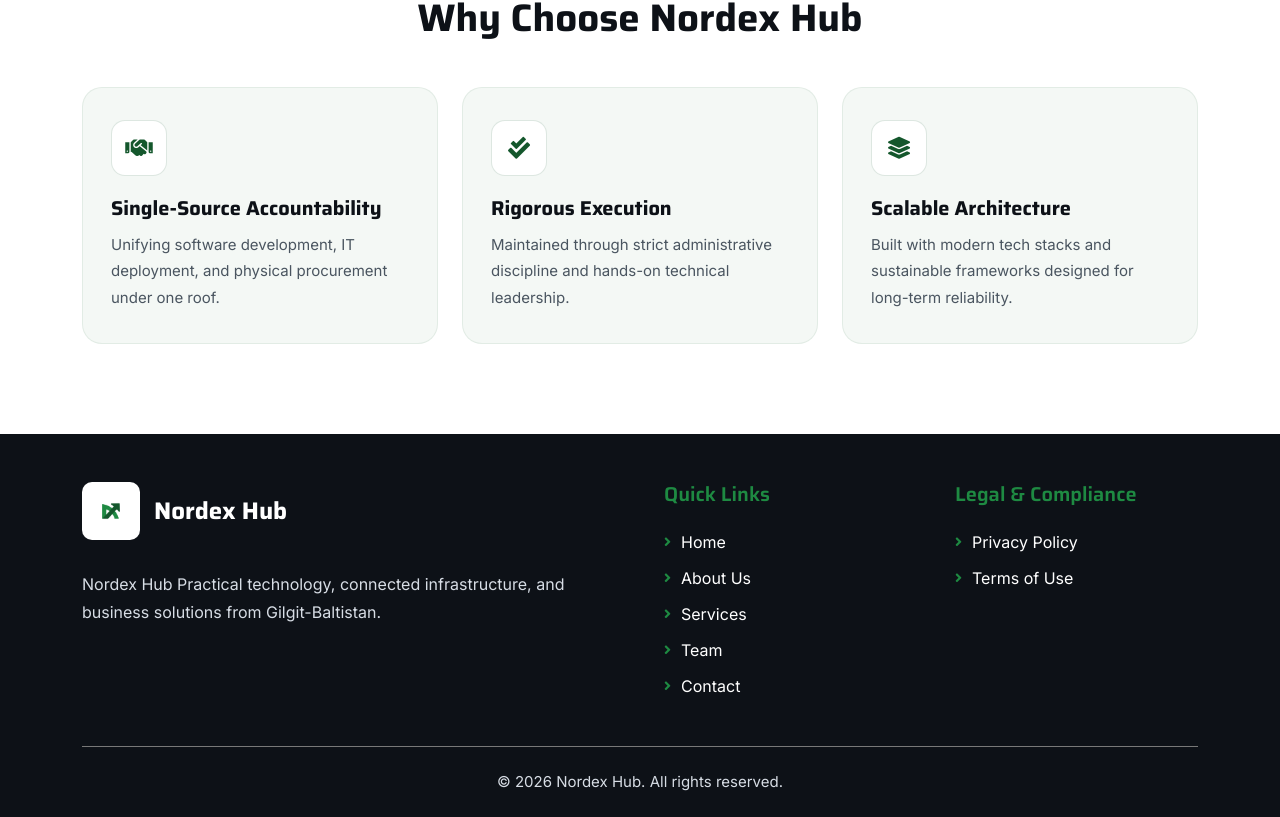
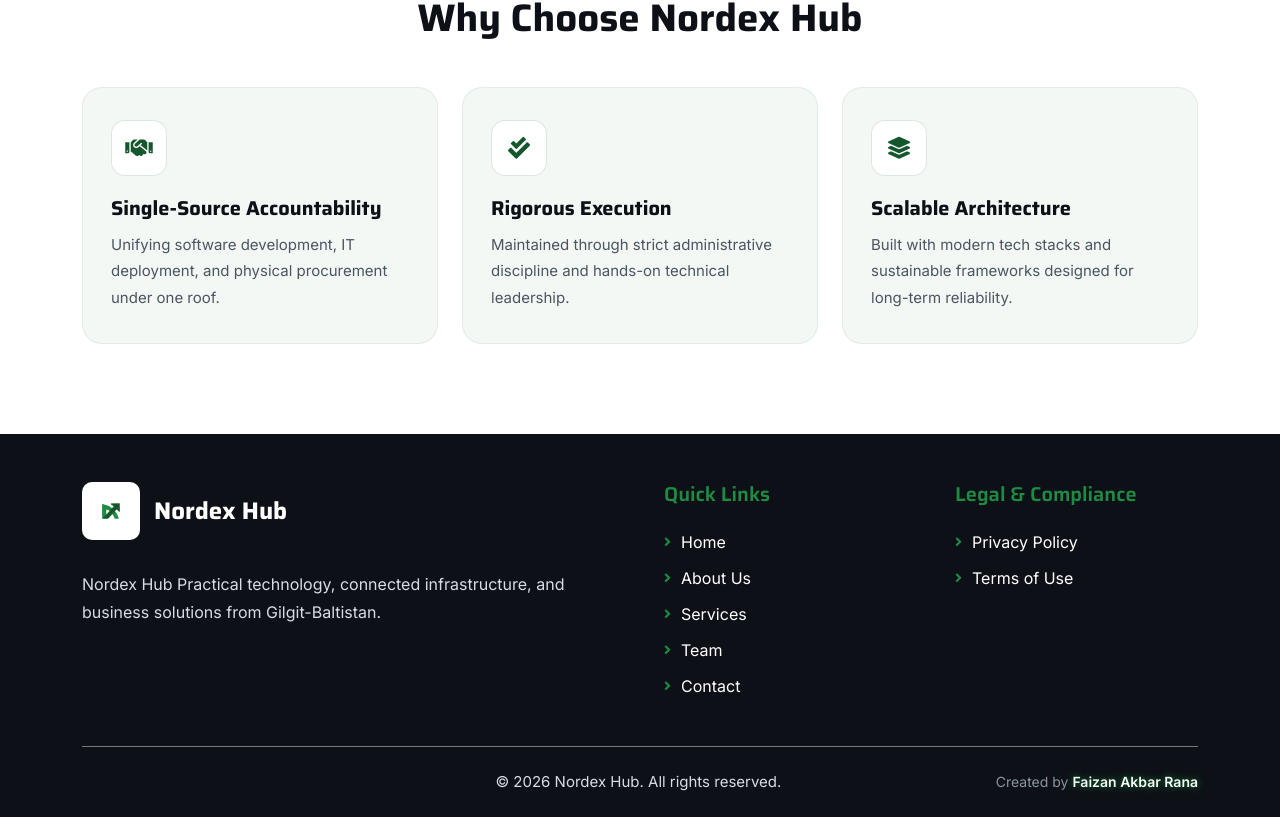
Before and after one commit to farasatcode-code/nordex-hub, a Next.js app: page / in a window 1280 px wide. Shown: the part 2987-3804 px from the top of the page. Built offline with nearby package versions, Linux system fonts and the light colour scheme.

Commit message:
new updation

```diff
--- a/components/layout/Footer.tsx
+++ b/components/layout/Footer.tsx
@@ -1,4 +1,6 @@
 import Link from "next/link";
+
+import FooterCredit from "@/components/layout/FooterCredit";
 
 import {
   footerLegalLinks,
@@ -55,9 +57,15 @@ export default function Footer() {
 
         <hr className="footer-divider mt-5 mb-4" />
 
-        <p className="footer-copyright text-center text-light mb-0">
-          © 2026 Nordex Hub. All rights reserved.
-        </p>
+        <div className="footer-bottom-bar">
+          <span className="footer-bottom-spacer" aria-hidden="true" />
+          <p className="footer-copyright text-center text-light mb-0 mx-auto">
+            © 2026 Nordex Hub. All rights reserved.
+          </p>
+          <span className="footer-credit-cell">
+            <FooterCredit />
+          </span>
+        </div>
       </div>
     </footer>
   );
--- /dev/null
+++ b/components/layout/FooterCredit.jsx
@@ -0,0 +1,8 @@
+export default function FooterCredit() {
+  return (
+    <p className="footer-credit mb-0 ms-auto text-end">
+      <span className="footer-credit-label">Created by</span>{" "}
+      <span className="footer-credit-name">Faizan Akbar Rana</span>
+    </p>
+  );
+}
--- a/public/css/style.css
+++ b/public/css/style.css
@@ -939,6 +939,46 @@
 .footer-link-icon { margin-right: 10px; color: #1e8a42; font-size: 14px; }
 .footer-divider { border-color: rgba(255, 255, 255, .15); opacity: 1; }
 .footer-copyright { color: #d7dde5 !important; font-size: 15px; }
+
+.footer-bottom-bar {
+    display: grid;
+    grid-template-columns: repeat(auto-fit, minmax(min(100%, 12rem), auto));
+    column-gap: .5rem;
+    row-gap: 0;
+    align-items: center;
+}
+
+.footer-bottom-spacer { min-width: clamp(174px, 15.55vw, 199px); }
+.footer-credit-cell { display: block; min-width: 0; }
+
+.footer-credit {
+    color: #8b949e;
+    font-family: "Inter", sans-serif;
+    font-size: clamp(12px, 1.2vw, 14px);
+    line-height: 1.6;
+    text-align: center;
+}
+
+.footer-credit-label { color: #8b949e; }
+
+.footer-credit-name {
+    color: #ffffff;
+    font-weight: 600;
+    white-space: nowrap;
+    text-shadow: 0 0 6px rgba(30, 138, 66, .75), 0 0 14px rgba(30, 138, 66, .5), 0 0 26px rgba(30, 138, 66, .3);
+    animation: footer-credit-bulb 2.4s ease-in-out infinite;
+}
+
+@keyframes footer-credit-bulb {
+    0%, 100% {
+        opacity: .55;
+        text-shadow: 0 0 4px rgba(30, 138, 66, .25);
+    }
+    50% {
+        opacity: 1;
+        text-shadow: 0 0 6px rgba(30, 138, 66, .75), 0 0 14px rgba(30, 138, 66, .5), 0 0 26px rgba(30, 138, 66, .3);
+    }
+}
 
 /*** Blueprint V3 Footer End ***/
 
```
